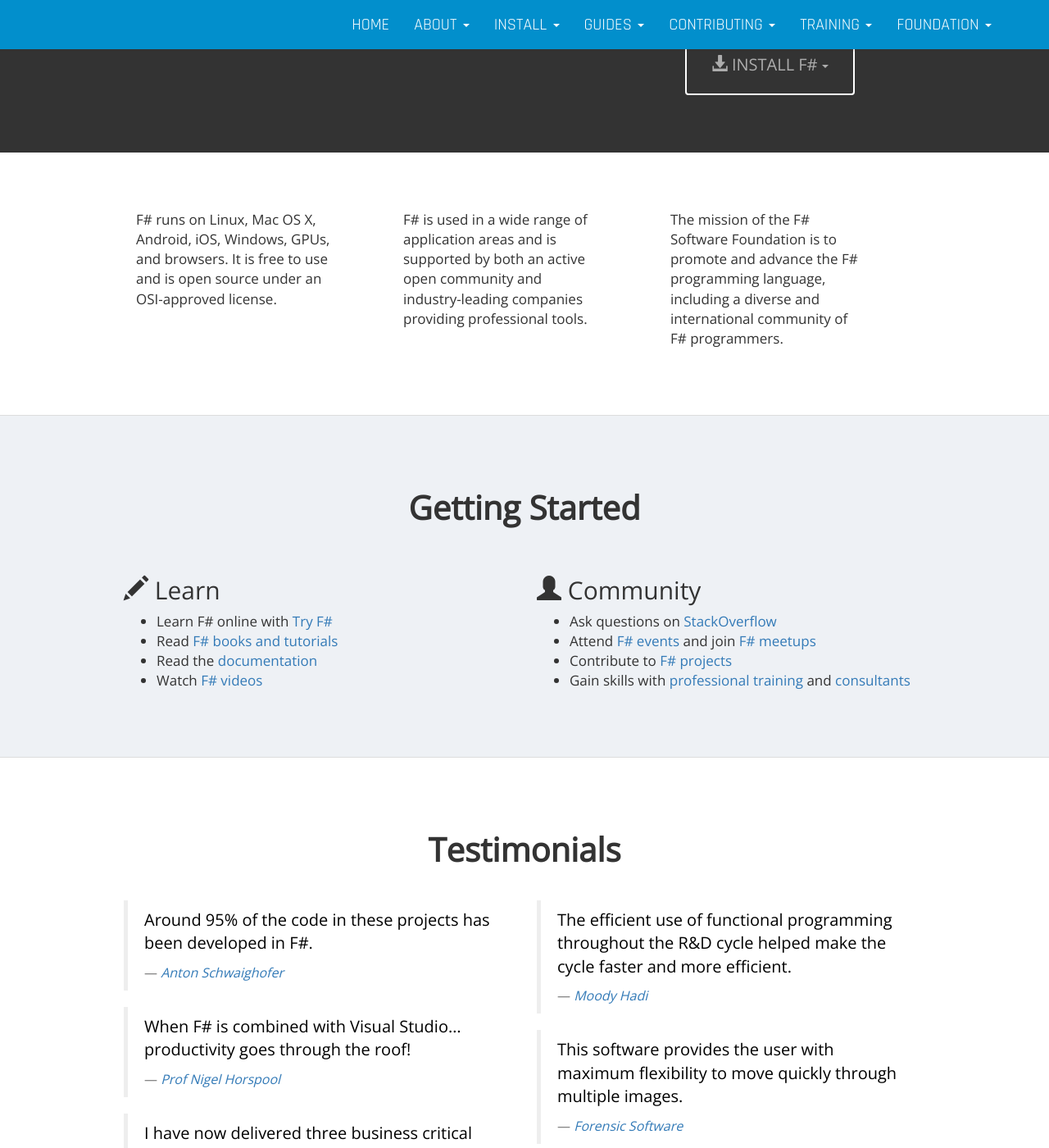
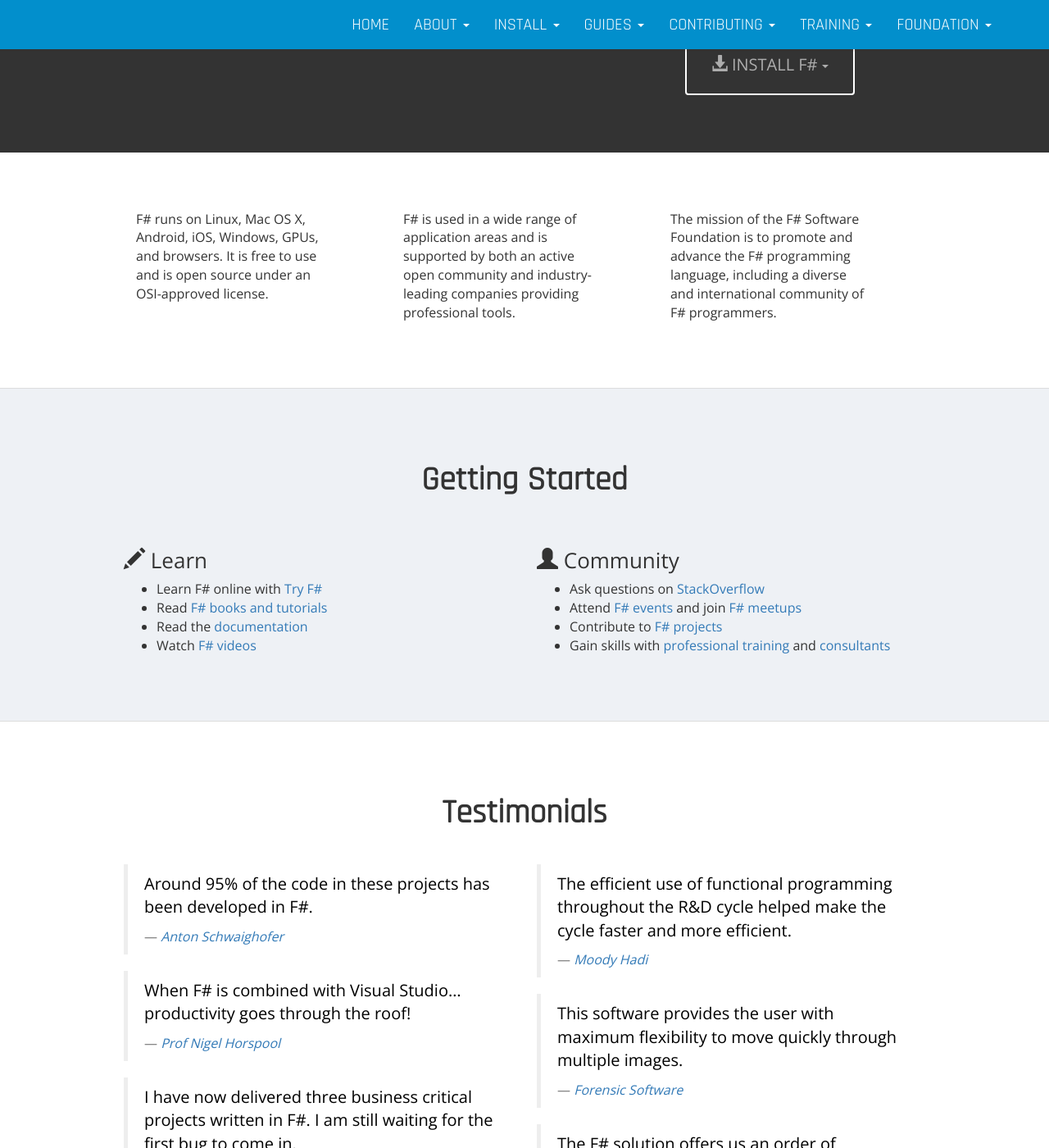
Before and after one commit to fsharp/fsharp.org, a Jekyll site: the page index.html, which Jekyll copies as it is, in a window 1280 px wide and 1400 px high, scrolled down 403 px. Shown: the whole window at 82% size. Built offline with Jekyll 4.4.1, drawn with Linux system fonts in a browser that asks for light colours; nearby versions of some CDN libraries.

Commit message:
Minor adjustments to typography
This cuts down slightly on some text sizes, which should help
readability on some devices due to better pixel size, esp. on mobile
devices.  It also uses the same font for the "top level" headers as the
menu for consistency.

```diff
--- a/css/main.css
+++ b/css/main.css
@@ -3,7 +3,7 @@
    ====== */
 body {
     font-family: 'Open Sans', sans-serif;
-    font-size: 17px;
+    font-size: 16px;
 }
 
 #main {
@@ -28,12 +28,18 @@
     font-family: 'Rajdhani', sans-serif;
 }
 
+h1,
+h2 {
+  font-family: 'Rajdhani', sans-serif;
+  font-weight: 600;
+}
+
 h3 {
-    font-size: 30px;
+    font-size: 26px;
 }
 
 h4 {
-    font-size: 26px;
+    font-size: 24px;
 }
 
 /* Navbar */
```
